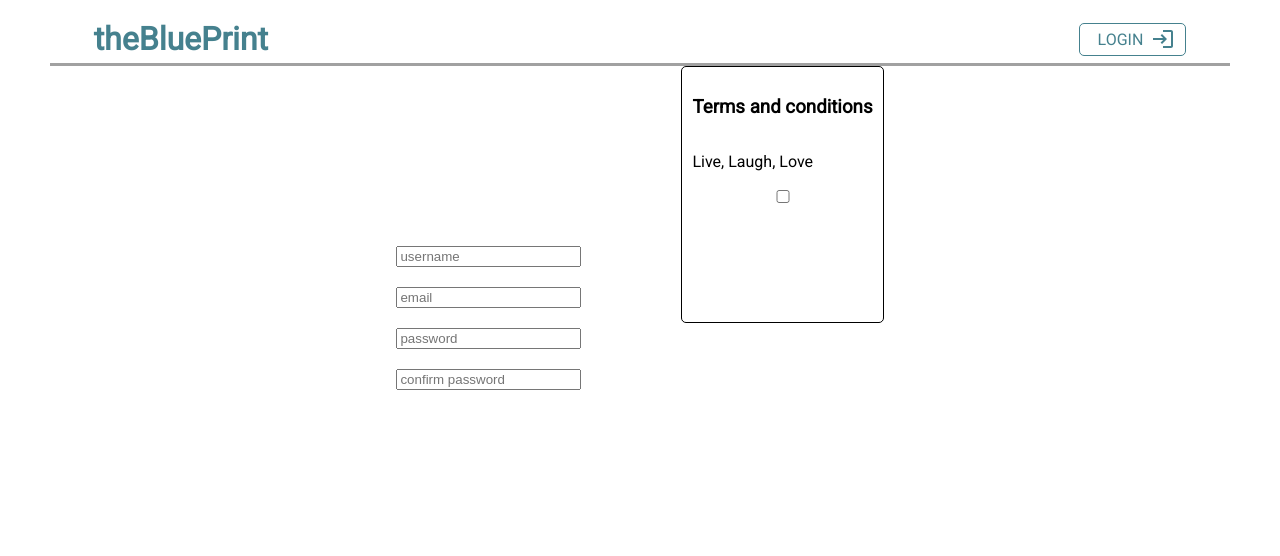
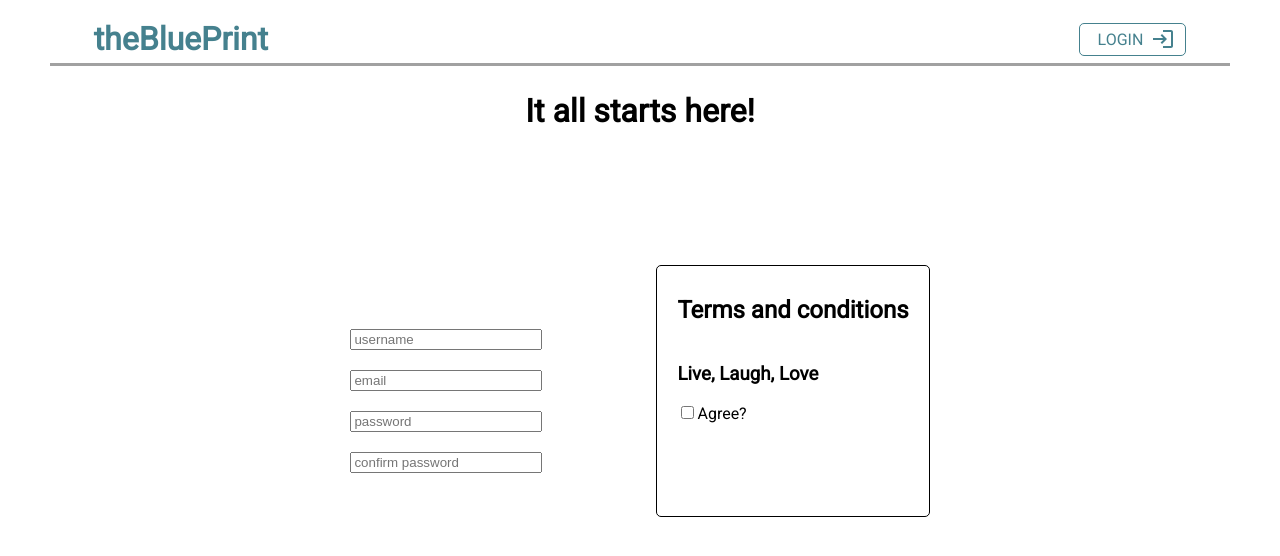
Before and after one commit to gootieno/theBluePrint, a React (Create React App) app in the folder frontend/: page /register in a window 1280 px wide. Shown: the top 556 px of the page. Built offline with nearby package versions, Linux system fonts and the light colour scheme.

Commit message:
fixed signup page styling issue using flexbox

```diff
--- a/frontend/src/components/LandingPage/landingpage.css
+++ b/frontend/src/components/LandingPage/landingpage.css
@@ -51,7 +51,7 @@
   justify-content: center;
   flex-direction: column;
   align-items: center;
-  margin-bottom: 15%;
+  margin-bottom: 10%;
 }
 
 #registration-container > h3 {
--- a/frontend/src/components/SignUpPage/index.js
+++ b/frontend/src/components/SignUpPage/index.js
@@ -11,8 +11,12 @@ function SignUpPage() {
     password: "",
     confirmPassword: "",
   });
+
   const history = useHistory();
+
   return (
+    <>
+      <h1 id="signup-form-page-title">It all starts here!</h1>
       <div id="signup-form-page-container">
         <form id="signup-form-container">
           <input
@@ -40,12 +44,16 @@ function SignUpPage() {
             className="signup-page-terms-content"
           />
         </form>
-      <div id="signup-form-terms-and-conditions">
-        <h3 id="signup-page-terms-and-conditions">Terms and conditions</h3>
-        <p id="signup-page-terms-body"> Live, Laugh, Love</p>
+        <div id="signup-form-terms-and-conditions-container">
+          <h2 id="signup-page-terms-and-conditions">Terms and conditions</h2>
+          <h3 id="signup-page-terms-body"> Live, Laugh, Love</h3>
+          <span id="signup-page-confirm-container">
             <input id="signup-page-terms-confirm" type="checkbox" />
+            <span>Agree?</span>
+          </span>
         </div>
       </div>
+    </>
   );
 }
 
--- a/frontend/src/components/SignUpPage/signup.css
+++ b/frontend/src/components/SignUpPage/signup.css
@@ -2,24 +2,30 @@
   display: flex;
   justify-content: center;
   flex-direction: row;
-  height: 100vh;
+  height: 60vh;
+  align-items: center;
+}
+
+#signup-form-page-title {
+  text-align: center;
+  margin-top: 2%;
 }
 
 #signup-form-container {
   display: flex;
   flex-direction: column;
-  margin-top: 20vh;
   margin-right: 50px;
+  width: 15vw;
 }
 
-#signup-form-terms-and-conditions {
+#signup-form-terms-and-conditions-container {
   height: 30vh;
-  margin-left: 50px;
+  margin-left: 5%;
   border: 1px solid black;
   border-radius: 5px;
   display: flex;
   flex-direction: column;
-  padding: 10px 10px 5px;
+  padding: 10px 20px 0px;
 }
 
 .signup-page-terms-content {
```
Lines whose indentation alone changed are shown as unchanged.
